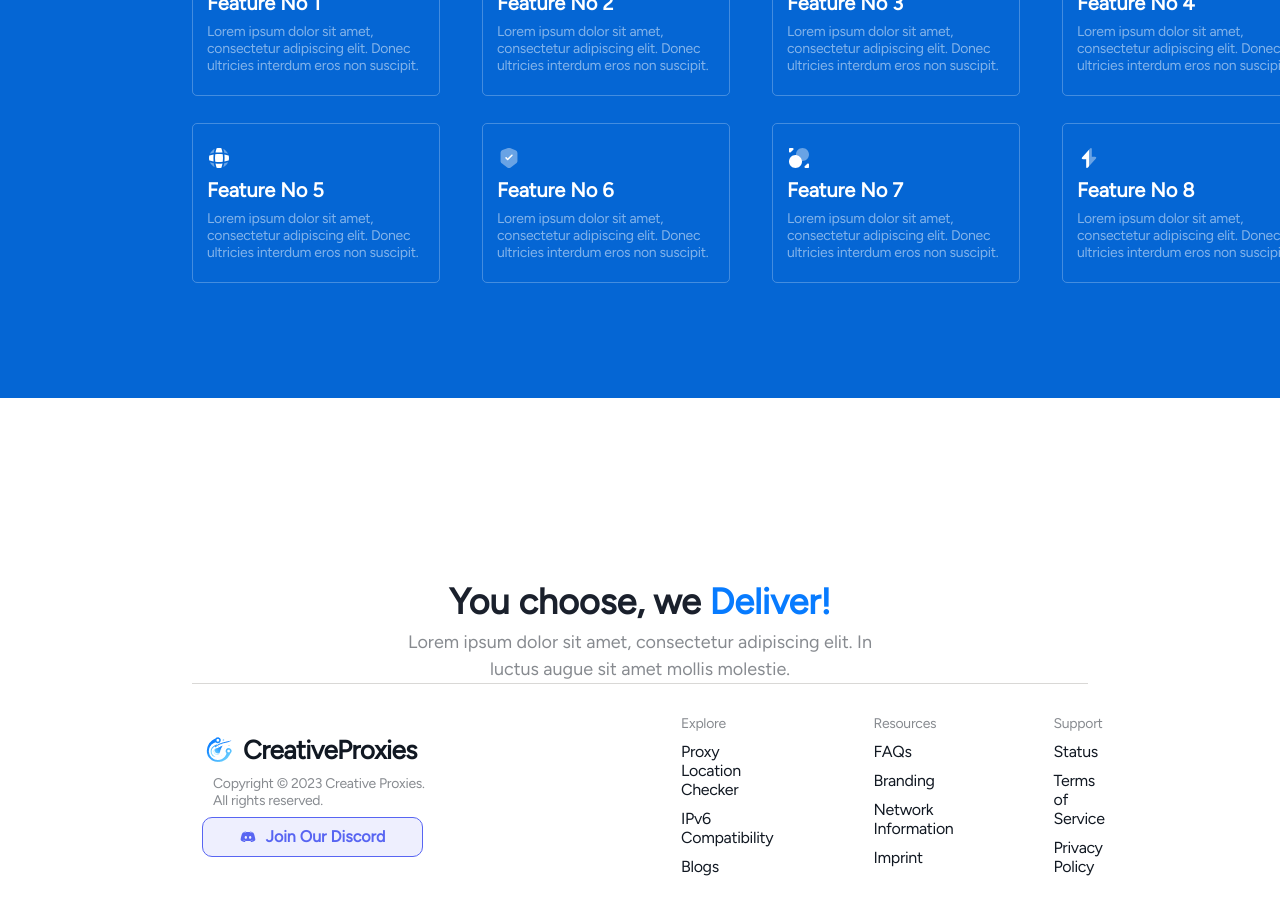
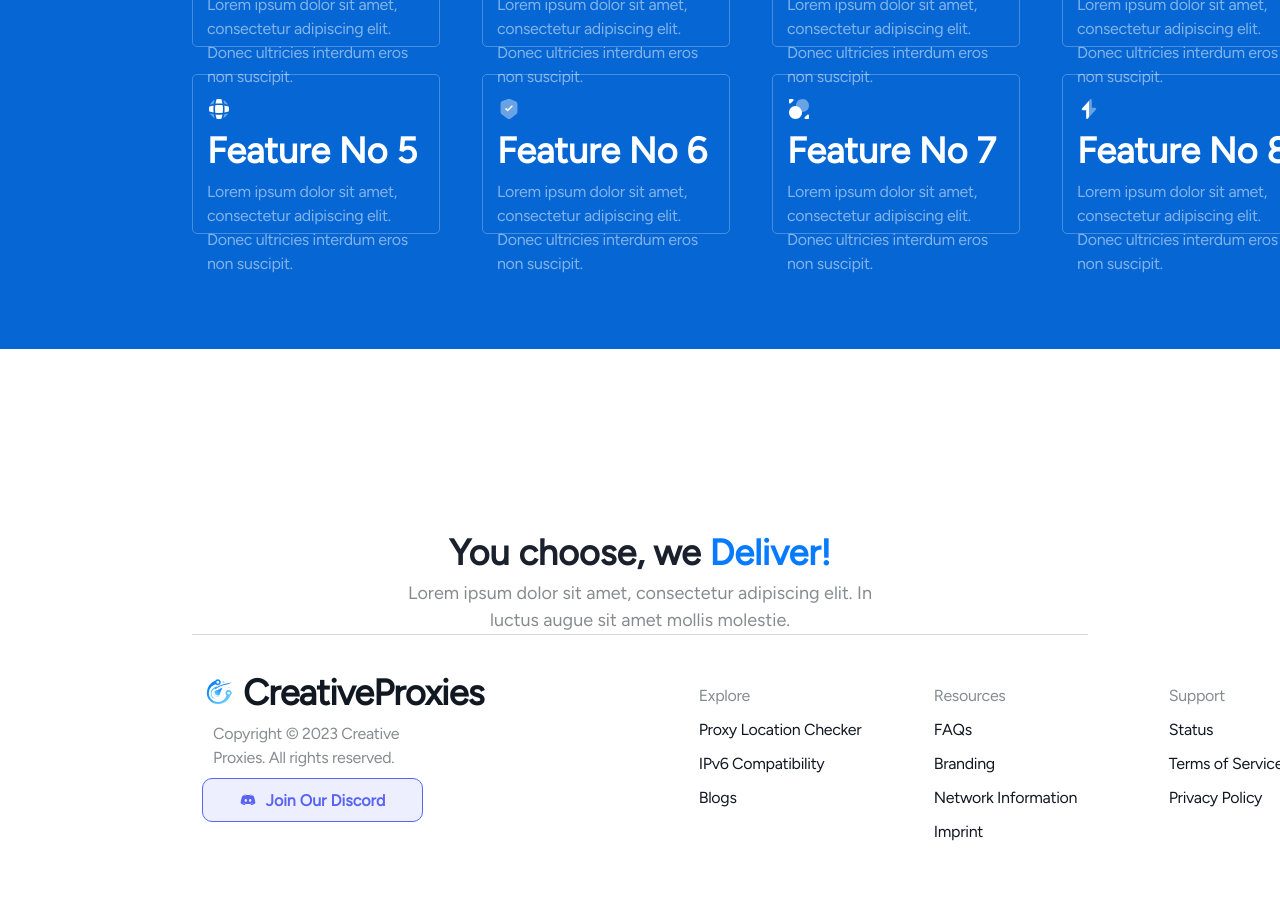
Before and after one commit to tarunksao/flamecloud-frontend-replica, a React (Create React App) app: page / in a window 1280 px wide. Shown: the part 1200-2114 px from the top of the page. After the commit the page ends 2072 px from the top, so only its background shows below. Built offline with nearby package versions, Linux system fonts and the light colour scheme.

Commit message:
Adjusted some css

```diff
--- a/src/Components/Footer.jsx
+++ b/src/Components/Footer.jsx
@@ -2,33 +2,33 @@ import { Button, HStack, Heading, Image, Text, VStack } from "@chakra-ui/react";
 
 const headingStyle = {
     fontWeight:600,
-    fontSize:'26px',
+    fontSize:{base:'44px',lg:'26px'},
     color:'#111822',
-    lineHeight:'31px',
+    lineHeight:{base:'53px',lg:'31px'},
     letterSpacing:'-0.02em'
 }
 
 const subHeadingStyle = {
     fontWeight:400,
-    fontSize:'14px',
+    fontSize:{base:'24px',lg:'14px'},
     color:'#111822',
-    lineHeight:'17px',
+    lineHeight:{base:'29px',lg:'17px'},
     letterSpacing:'-0.02em',
     opacity:0.5
 }
 
 const bodyStyle = {
     fontWeight:500,
-    fontSize:'16px',
+    fontSize:{base:'27px',lg:'16px'},
     color:'#111822',
-    lineHeight:'19px',
+    lineHeight:{base:'33px',lg:'19px'},
     letterSpacing:'-0.02em'
 }
 
 export default function Footer() {
     return (
-        <HStack p='34px 10px' borderTop={'1px solid #D9D8D6'} h='224px' mb='14px' mx='192px'>
-            <VStack justifyContent={'center'} alignItems={'flex-start'} mr='246px'>
+        <HStack p='34px 10px' borderTop={'1px solid #D9D8D6'} h='224px' mb='14px' mx={{base:'90px',lg:'192px'}}>
+            <VStack justifyContent={'center'} alignItems={'flex-start'} mr='240px'>
                 <HStack>
                     <Image src={'creativeproxies.png'} alt='logo' />
                     <Heading style={headingStyle}>CreativeProxies</Heading>
@@ -38,35 +38,38 @@ export default function Footer() {
                 </Text>
                 <Button
                     border='1px solid #5865F2'
-                    w='221px'
+                    w={{base:'376px',lg:'221px'}}
+                    h={{base:'75px',lg:'44px'}}
                     boxSizing="border-box"
                     background={'rgba(88,101,242,0.1)'}
-                    borderRadius={'10px'}
+                    borderRadius={{base:'17px',lg:'10px'}}
                     display={'flex'}
                     justifyContent={'center'}
                     alignItems={'center'}
-                    gap='10px'
-                    p='10px'
+                    gap={{base:'17px',lg:'10px'}}
+                    p={{base:'17px',lg:'10px'}}
                 >
                     <Image src={'discord.svg'} alt="discord" />
                     <Text style={{bodyStyle, color:'#5865F2'}}>Join Our Discord</Text>
                 </Button>
             </VStack>
-            <HStack justifyContent={'space-evenly'} gap='100px' alignItems={"flex-start"}>
-                <VStack alignItems={'flex-start'} gap='10px'>
+
+            {/* 2nd Box */}
+            <HStack justifyContent={'space-evenly'} gap='70px' alignItems={"flex-start"} pt='34px'>
+                <VStack alignItems={'flex-start'} gap='10px' w='165px'>
                     <Text style={subHeadingStyle}>Explore</Text>
                     <Text style={bodyStyle}>Proxy Location Checker</Text>
                     <Text style={bodyStyle}>IPv6 Compatibility</Text>
                     <Text style={bodyStyle}>Blogs</Text>
                 </VStack>
-                <VStack alignItems={'flex-start'} gap='10px'>
+                <VStack alignItems={'flex-start'} gap='10px' w='165px'>
                     <Text style={subHeadingStyle}>Resources</Text>
                     <Text style={bodyStyle}>FAQs</Text>
                     <Text style={bodyStyle}>Branding</Text>
                     <Text style={bodyStyle}>Network Information</Text>
                     <Text style={bodyStyle}>Imprint</Text>
                 </VStack>
-                <VStack alignItems={'flex-start'} gap='10px'>
+                <VStack alignItems={'flex-start'} gap='10px' w='165px'>
                     <Text style={subHeadingStyle}>Support</Text>
                     <Text style={bodyStyle}>Status</Text>
                     <Text style={bodyStyle}>Terms of Service</Text>
--- a/src/Pages/LandingPage.jsx
+++ b/src/Pages/LandingPage.jsx
@@ -4,18 +4,18 @@ import { featureBox, servicesBox } from "../Data/data";
 
 const headingStyle = {
     fontWeight:600,
-    fontSize:'16px',
+    fontSize:{base:'40px', lg:'16px'},
     color:'#111822',
-    lineHeight:'19px',
+    lineHeight:{base:'48px',lg:'19px'},
     letterSpacing:'-0.02em',
     opacity:'0.5'
 }
 
 const headingStyle2 = {
     fontWeight:600,
-    fontSize:'56px',
+    fontSize:{base:'86px',lg:'56px'},
     color:'#111822',
-    lineHeight:'67px',
+    lineHeight:{base:'103px',lg:'67px'},
     letterSpacing:'-0.02em',
     margin:'3px auto',
     width:'824px'
@@ -40,8 +40,8 @@ const featureHead = {
 
 const featureText = {
     fontWeight:400,
-    fontSize:'14px',
-    lineHeight:'17px',
+    fontSize:{base:'21px',lg:'14px'},
+    lineHeight:{base:'26px',lg:'17px'},
     letterSpacing:'-0.02em',
     opacity:0.5
 }
@@ -102,7 +102,7 @@ export default function LandingPage() {
 
 
             {/* Services Box */}
-            <SimpleGrid columns={{base:2, lg:4}} gap='16px' mb='139px' mx='192px'>
+            <SimpleGrid columns={{base:2, lg:4}} gap='16px' mb='139px' mx={{base:'90px',lg:'192px'}}>
                 {
                     servicesBox?.map((el, i) => (
                         <HStack
@@ -128,11 +128,11 @@ export default function LandingPage() {
 
 
             {/* Features Box */}
-            <Box w='full' bgColor={'#0566D4'} p='115px 192px' mb="177px">
-                <Heading style={{featureHead,fontSize:'36px'}} color='#ffffff'>
+            <Box w='full' bgColor={'#0566D4'} p={{base:'166px 90px',lg:'115px 192px'}} mb="177px">
+                <Heading style={{featureHead,fontSize:{base:'55px',lg:'36px'}}} color='#ffffff'>
                     Why we are the Best Proxy Providers
                 </Heading>
-                <Text style={{featureText, fontSize:'18px', opacity:0.5}} color='#ffffff' m='10px auto 30px auto' w='465px'>
+                <Text style={{featureText, fontSize:{base:'27.5px',lg:'18px'}, opacity:0.5}} color='#ffffff' m='10px auto 30px auto' w='465px'>
                     Lorem ipsum dolor sit amet, consectetur adipiscing elit. In luctus augue sit amet mollis molestie.
                 </Text>
                 <SimpleGrid columns={{base:2, lg:4}} rowGap={'27px'} columnGap={'12px'} w='1148px'>
@@ -149,7 +149,7 @@ export default function LandingPage() {
                                 <Box w='24px' h='24px'>
                                     <Image src={el.image} alt={el.image} />
                                 </Box>
-                                <Heading style={{featureHead,fontSize:'20px'}} color='#ffffff'>{el.heading}</Heading>
+                                <Heading style={{featureHead,fontSize:{base:'30.5px',lg:'20px'}}} color='#ffffff'>{el.heading}</Heading>
                                 <Text style={featureText} textAlign={'left'} color='#ffffff'>{el.text}</Text>
                             </VStack>
                         ))
```
Also changed, not shown: src/Components/Fonts.jsx (deleted, +0 -9 lines).
